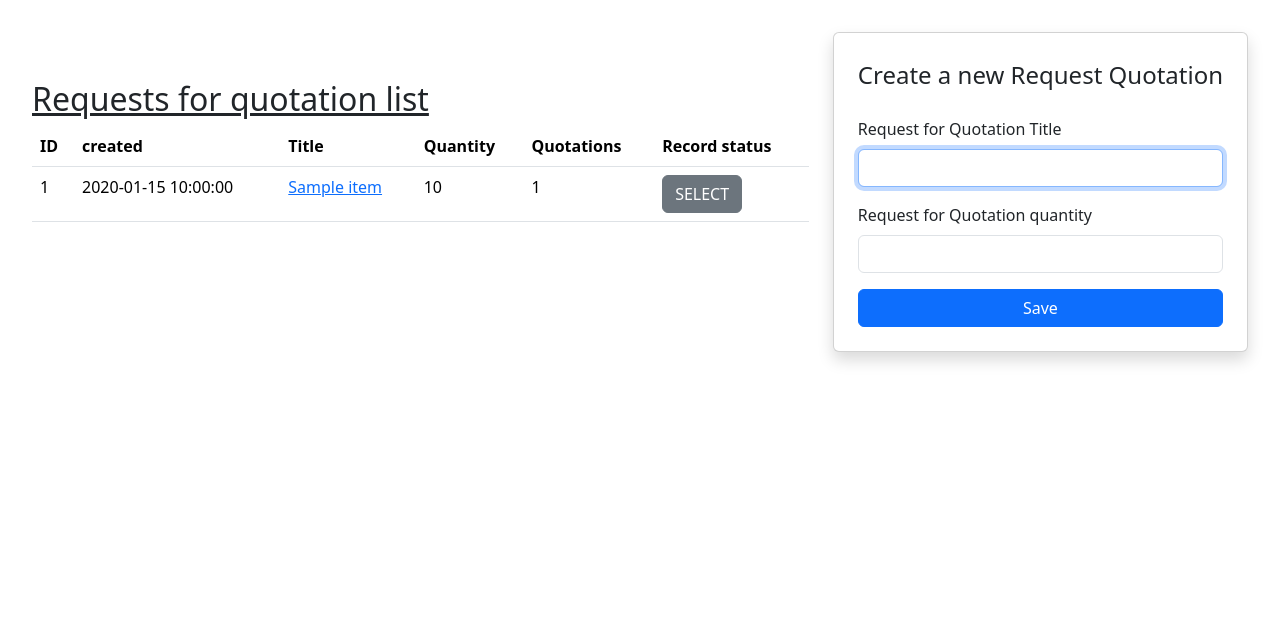
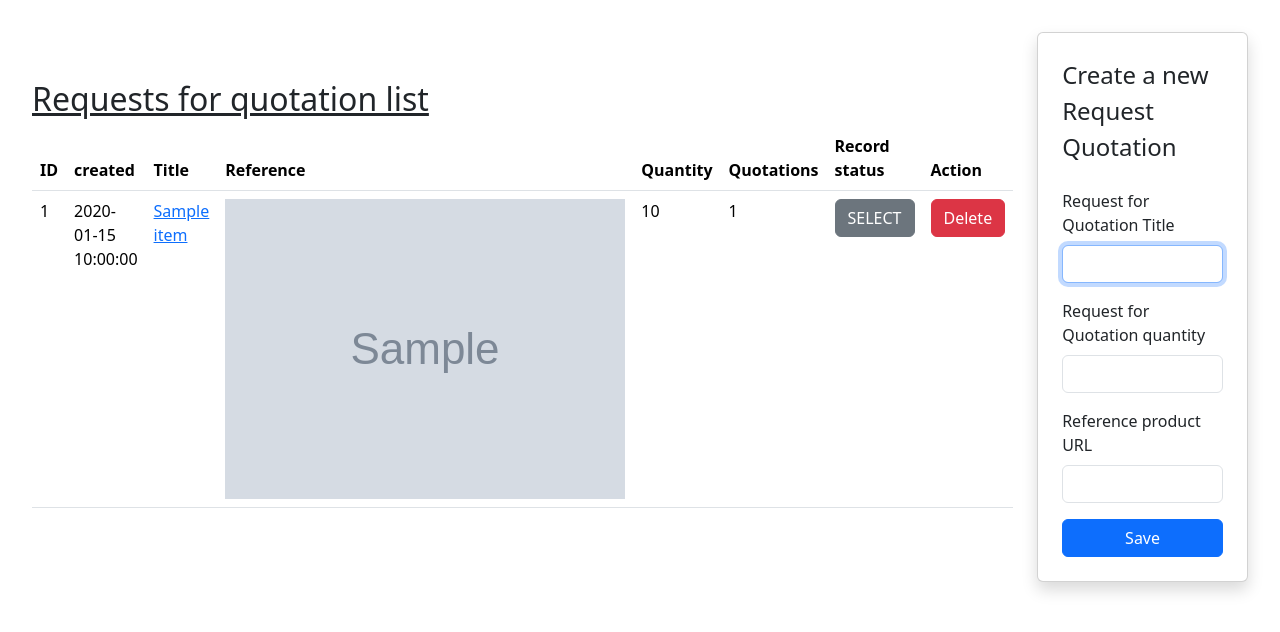
Before and after one commit to keinermendoza/python-aliababa-product-capture-tool, a Flask app: template templates/request_for_quotation_list.html in a window 1280 px wide. Shown: the top 632 px of the page. Run offline with Flask 3, Linux system fonts and the light colour scheme; the template is opened without the code that fills it: most values are stand-ins (such as "Sample title", 1, 10 or a date in 2020); grey boxes marked "Sample" are stand-in pictures; some libraries are stand-ins or nearby versions.

Commit message:
feat: add to delete request for quotation action

```diff
--- a/app.py
+++ b/app.py
@@ -65,10 +65,11 @@ def list_requests_for_quotations():
 def create_request_cotations():
     title = request.form.get("title", None)
     quantity = request.form.get("quantity", None)
+    ref_product_url = request.form.get("ref_product_url", None)
 
     with engine.begin() as conn:
         repo = SQLAlchemyRepository(conn)
-        request_for_quotations_id = repo.store_request_for_quotation(title, quantity)
+        request_for_quotations_id = repo.store_request_for_quotation(title, quantity, ref_product_url)
         repo.set_active_request_for_quotation_id(request_for_quotations_id)
 
     return redirect(url_for("list_requests_for_quotations"))
@@ -128,6 +129,12 @@ def update_active_request_for_quotation(data):
         SQLAlchemyRepository(conn).change_active_request_for_quotation(data["id"])
     emit("reload_page")
 
+@socketio.event
+def delete_request_for_quotation(data):
+    with engine.begin() as conn:
+        SQLAlchemyRepository(conn).delete_request_for_quotation_by_id(data["id"])
+    emit("reload_page")
+
 # custom flask commands
 @app.cli.command("start_db")
 def start_db():
--- a/templates/request_for_quotation_list.html
+++ b/templates/request_for_quotation_list.html
@@ -20,9 +20,11 @@
                     <th>ID</th>
                     <th>created</th>
                     <th>Title</th>
+                    <th>Reference</th>
                     <th>Quantity</th>
                     <th>Quotations</th>
                     <th>Record status</th>
+                    <th>Action</th>
                 </tr>
             </thead>
             <tbody>
@@ -34,6 +36,17 @@
                         <a href="{{url_for('list_quotations', request_for_quotation_id=item.id)}}">
                         {{item.title}}
                         </a>
+                    </td>
+                    <td>
+                    {% if item.ref_product_url %}
+                        <a target="_blank" href="{{item.ref_product_url}}">
+                        {% if item.product_image_url %}
+                        <img src="{{item.product_image_url}}" alt="">
+                        {% else %}
+                        See ref
+                        {% endif %}
+                        </a>
+                    {% endif %}
                     </td>
                     <td>{{item.quantity}}</td>
                     <td>{{item.quotation_count}}</td>
@@ -47,7 +60,12 @@
                         <button data-id="{{item.id}}" class="btn btn-secondary btn-toogle-selected-request-quotation">SELECT</button>
                     </td>
                     {% endif %}
+                    <td>
+                        <button data-request-id="{{item.id}}" data-title="{{item.title}}" class="btn btn-danger delete-request-for-quotation">Delete</button>
+                    </td>
                 </tr>
+
+
                 {% endfor %}
             </tbody>
         </table>
@@ -63,6 +81,10 @@
             <div class="my-2">
                 <label class="form-label" for="quantity">Request for Quotation quantity</label>
                 <input class="form-control" required id="quantity" type="number" name="quantity">
+            </div>
+            <div class="my-2">
+                <label class="form-label" for="ref_product_url">Reference product URL</label>
+                <input class="form-control" required id="ref_product_url" type="text" name="ref_product_url">
             </div>
             <button class="mt-2 btn btn-primary">Save</button>
         </form>
@@ -84,6 +106,21 @@
             socket.emit("update_active_request_for_quotation", {id});
         }
 
+        function deleteRequestForQuotation(id) {
+            socket.emit("delete_request_for_quotation", {id});
+        }
+
+        const ButtonCollectionActionDelete = document.getElementsByClassName("delete-request-for-quotation");
+        const ButtonsActionDelete = Array.from(ButtonCollectionActionDelete);
+
+        ButtonsActionDelete.forEach(btn => {
+            btn.onclick = () => {
+            if (window.confirm("Are you Sure you want to delete " + btn.dataset.title)) {
+                deleteRequestForQuotation(btn.dataset.requestId)
+            }
+        }
+        });
+
     </script>
 </body>
 </html>
```
Also changed, not shown: repository.py (+13 -3 lines).
